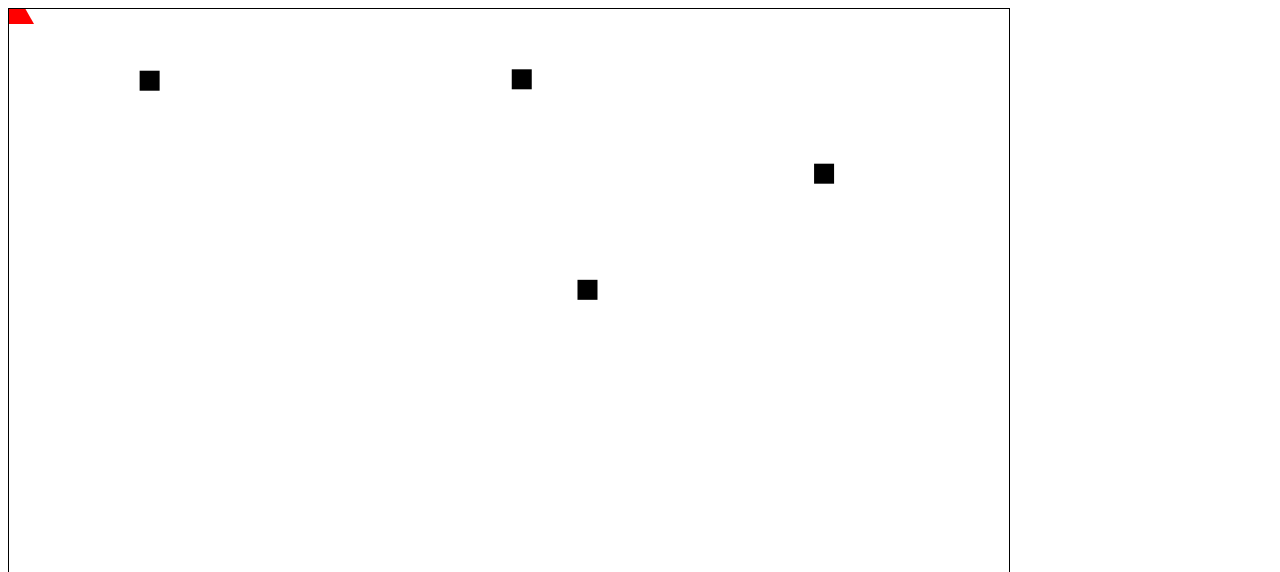
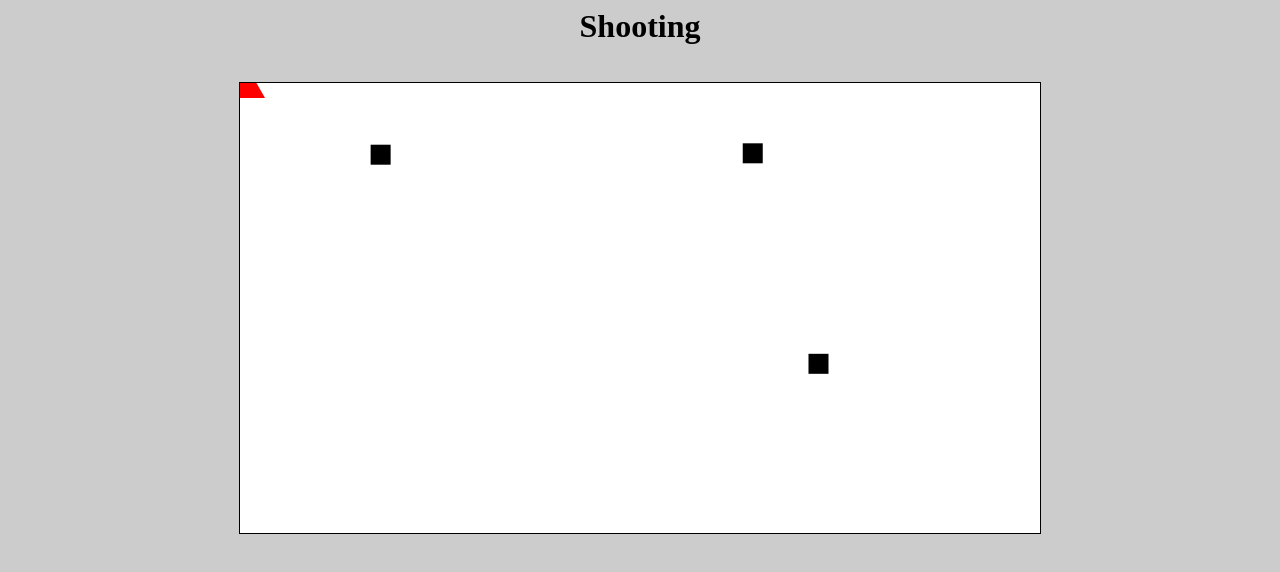
Before and after one commit to itkr/school, a plain HTML site: page shooting_game/index.html in a window 1280 px wide. Shown: the top 572 px of the page. Drawn offline with Linux system fonts and the light colour scheme.

Commit message:
スタイルを更新

```diff
--- a/shooting_game/index.html
+++ b/shooting_game/index.html
@@ -4,7 +4,8 @@
         <link rel="stylesheet" href="style.css" />
     </head>
     <body>
-        <canvas id="shooting_game" width=1000 height=1000>
+        <h1>Shooting</h1>
+        <canvas id="shooting_game" width="800" height="450">
         </canvas>
         <script type="text/javascript" src="shooting_game.js"></script>
     </body>
--- a/shooting_game/style.css
+++ b/shooting_game/style.css
@@ -1,3 +1,9 @@
-canvas {
+body {
+    background-color: #cccccc;
+    text-align: center;
+}
+canvas#shooting_game {
+    margin: 1em;
     border: 1px solid #000000;
+    background-color: #ffffff;
 }
```
